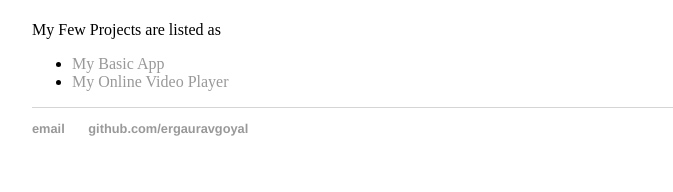
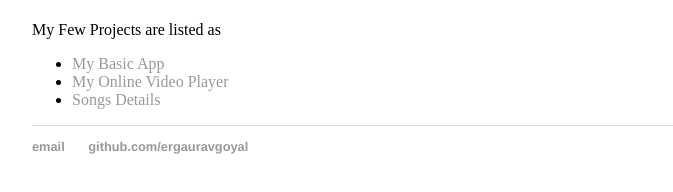
Before and after one commit to ergauravgoyal/ergauravgoyal.github.io, a plain HTML site: page index.html in a window 1280 px wide. Shown: the part 234-426 px from the top of the page, without its empty margins (160-833 px from the left). Drawn offline with Linux system fonts and the light colour scheme.

Commit message:
Update index.html

```diff
--- a/index.html
+++ b/index.html
@@ -33,6 +33,10 @@
 					title="My Online Video Player Inspired By Stephen Grider's Modern React with Redux">My Online Video
 					Player</a>
 			</li>
+			<li>
+				<a href="/songs"
+					title="My Songs Player Inspired By Stephen Grider's Modern React with Redux">Songs Details</a>
+			</li>
 		</ul>
 	</div>
 	<footer>
```
